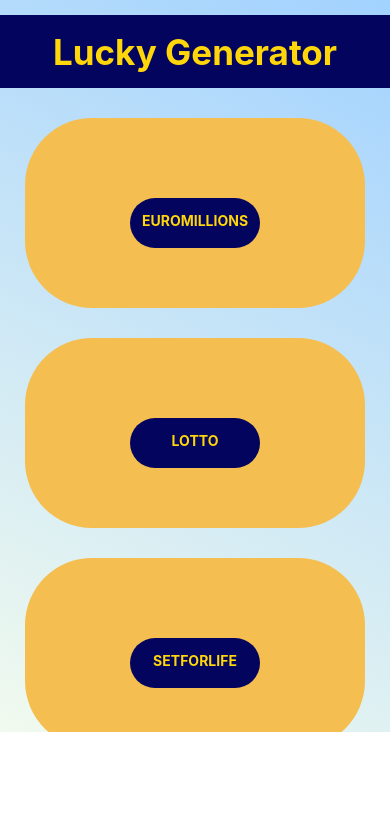
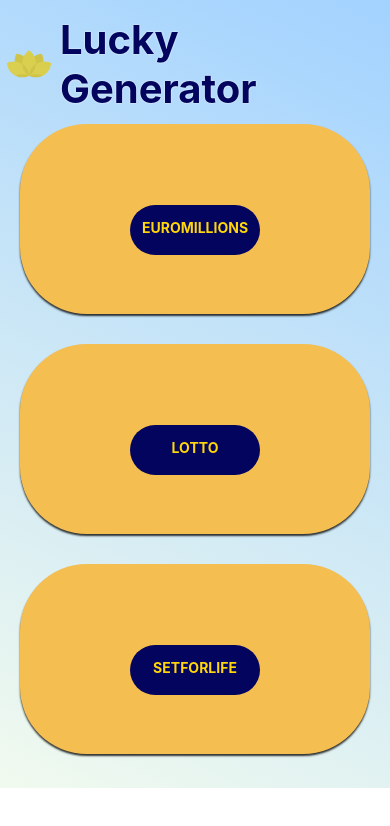
Before and after one commit to Magdyz/LuckyLottery, a React Native app: screen / in a window 390 px wide. Shown: the top 826 px of the page. Built offline with nearby package versions, Linux system fonts and the light colour scheme.

Commit message:
UI updated

```diff
--- a/app.json
+++ b/app.json
@@ -2,7 +2,7 @@
   "expo": {
     "name": "LuckyLottery",
     "slug": "LuckyLottery",
-    "version": "3.0.0",
+    "version": "1.0.0",
     "orientation": "portrait",
     "icon": "./assets/icon.png",
     "userInterfaceStyle": "light",
--- a/src/ButtonFunction.js
+++ b/src/ButtonFunction.js
@@ -2,7 +2,9 @@
 import { View, Text, TouchableOpacity, StyleSheet } from 'react-native';
 
 const ButtonFunction = (props) => {
+
     // Create state variables to store the generated numbers
+
     const [mainNumbers, setMainNumbers] = useState([]);
     const [luckyStars, setLuckyStars] = useState([]);
     let firstNumbers = props.firstNumbers;
@@ -11,12 +13,16 @@
     let secondNumber = props.secondNumber;
 
     // Function to generate the numbers and update the state variables
+
     const generateNumbers = () => {
+
         // Create arrays to store the new numbers
+
         let newMainNumbers = [];
         let newLuckyStars = [];
 
         // Generate 5 unique main numbers between 1 and 50
+
         while (newMainNumbers.length < firstNumberOfTimes) {
             let randomNumber = Math.floor(Math.random() * firstNumbers) + 1;
             if (!newMainNumbers.includes(randomNumber)) {
@@ -35,9 +41,11 @@
         // Update the state variables with the new numbers
         setMainNumbers(newMainNumbers);
         setLuckyStars(newLuckyStars);
+
     };
 
     return (
+
         <View style={styles.backgroundBox}>
 
             <View style={styles.numbersContainer}>
@@ -47,17 +55,20 @@
                         <Text style={styles.numberText}>{number}</Text>
                     </View>
                 ))}
+
                 {/* Map over the lucky stars array and render a View component with a circular shape and containing text element with the number */}
                 {luckyStars.map((number, index) => (
                     <View key={index} style={styles.luckyNumberCircle}>
                         <Text style={styles.luckyNumberText}>{number}</Text>
                     </View>
                 ))}
+
             </View>
 
-      <View style={{ height: 20 }}></View>
+            <View style={{ height: 22 }}></View>
 
             {/* Button to trigger the number generation */}
+
             <TouchableOpacity onPress={generateNumbers}>
                 <Text style={styles.button}>{props.buttonTitle}</Text>
             </TouchableOpacity>
@@ -71,7 +82,9 @@
     numbersContainer: {
         flexDirection: 'row',
         justifyContent: 'space-between',
+
     },
+
     numberCircle: {
         width: 45,
         height: 45,
@@ -79,14 +92,21 @@
         backgroundColor: 'white',
         alignItems: 'center',
         justifyContent: 'center',
+        shadowColor: 'black',
+        shadowOffset: { width: 0, height: 2 },
+        shadowOpacity: 0.9,
+        shadowRadius: 2,
+        elevation: 3
     },
+
     numberText: {
         color: '#DD403A',
         fontWeight: 'bold',
         fontSize: 20,
+
     },
 
-    backgroundBox:{
+    backgroundBox: {
 
         margin: 15,
         backgroundColor: '#F5BE51',
@@ -95,8 +115,14 @@
         alignItems: 'center',
         justifyContent: 'center',
         height: 190,
-      width: 340,
+        width: 350,
         borderRadius: 67,
+        shadowColor: 'black',
+        shadowOffset: { width: 0, height: 2 },
+        shadowOpacity: 0.8,
+        shadowRadius: 2,
+        elevation: 3
+
     },
 
     button: {
@@ -125,6 +151,11 @@
         backgroundColor: '#03045e',
         alignItems: 'center',
         justifyContent: 'center',
+        shadowColor: 'white',
+        shadowOffset: { width: 0, height: 2 },
+        shadowOpacity: 0.9,
+        shadowRadius: 2,
+        elevation: 3
     }
 });
 
--- a/src/TitleBox.js
+++ b/src/TitleBox.js
@@ -1,37 +1,48 @@
 import React from 'react';
-import { View, Text } from 'react-native';
+import { View, Text, Image, StyleSheet } from 'react-native';
 
 
 const TitleBox = (props) => {
 
+    return (
+        <View style={styles.backgroundBox} >
 
-    return (
-            <View style={styles.backgroundBox}>
-                <Text style={styles.text}>{props.title}</Text>
-            </View>
+            <Image
+                source={require('../assets/icon.png')}
+                style={{ opacity: 0.8, top: 1, width: 72, height: 72, marginRight: -5 }}
+            />
+            <Text style={styles.text}>{props.title}</Text>
+        </View>
+
     );
 };
 
-const styles = {
+const styles = StyleSheet.create({
 
     text: {
-        fontSize: 35,
+        fontSize: 40,
         fontWeight: "bold",
-        color: '#ffd60a'
+        color: '#03045e',
+        textShadowColor: 'white',
+        textShadowOffset: { width: 0, height: 0.1 },
+        textShadowRadius: 2,
+
 
     },
 
-    backgroundBox:{
+    backgroundBox: {
 
+        top: 10,
         margin: 15,
-        backgroundColor: '#03045e',
+        marginLeft: 1,
         display: 'flex',
-        flexDirection: 'column',
         alignItems: 'center',
-        justifyContent: 'center',
         height: '10%',
         width: '100%',
+        flexDirection: 'row',
+        justifyContent: 'center',
+
     }
-}
+})
 
 export default TitleBox;
```
Also changed, not shown: App.js (+12 -12 lines), package.json (+5 -4 lines), 1 other file (tests, documents, lock files or other folders). Lines whose indentation alone changed are shown as unchanged.
